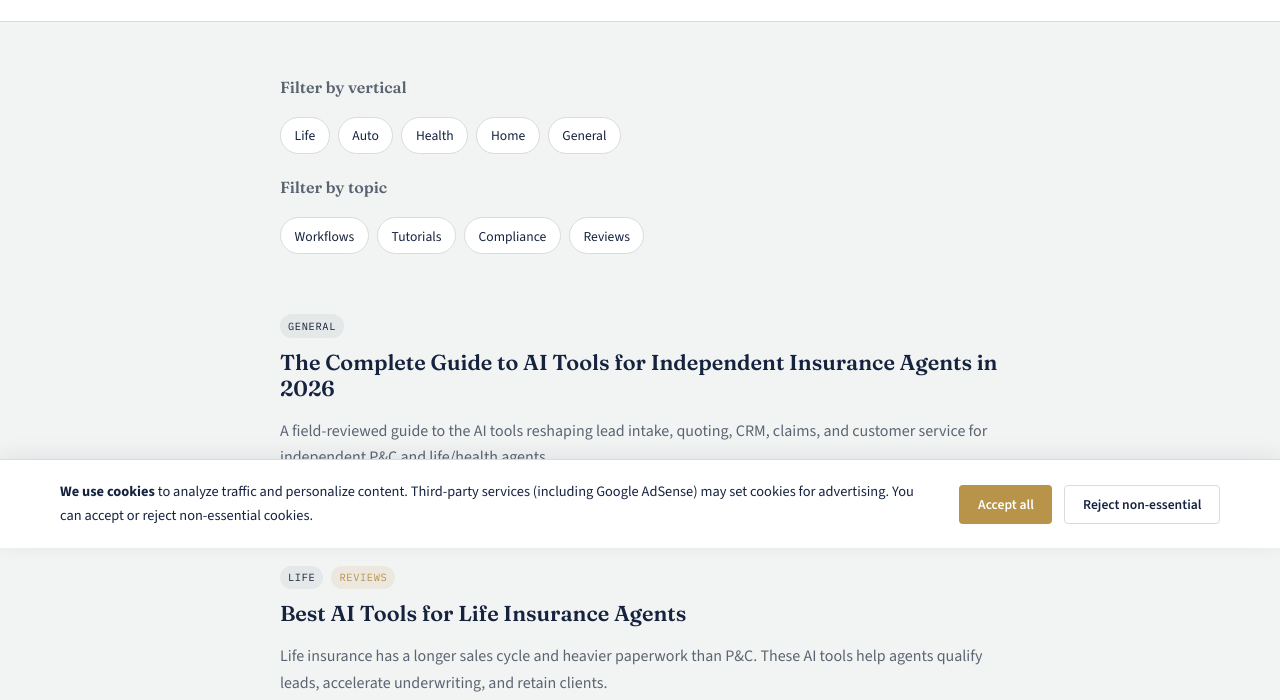
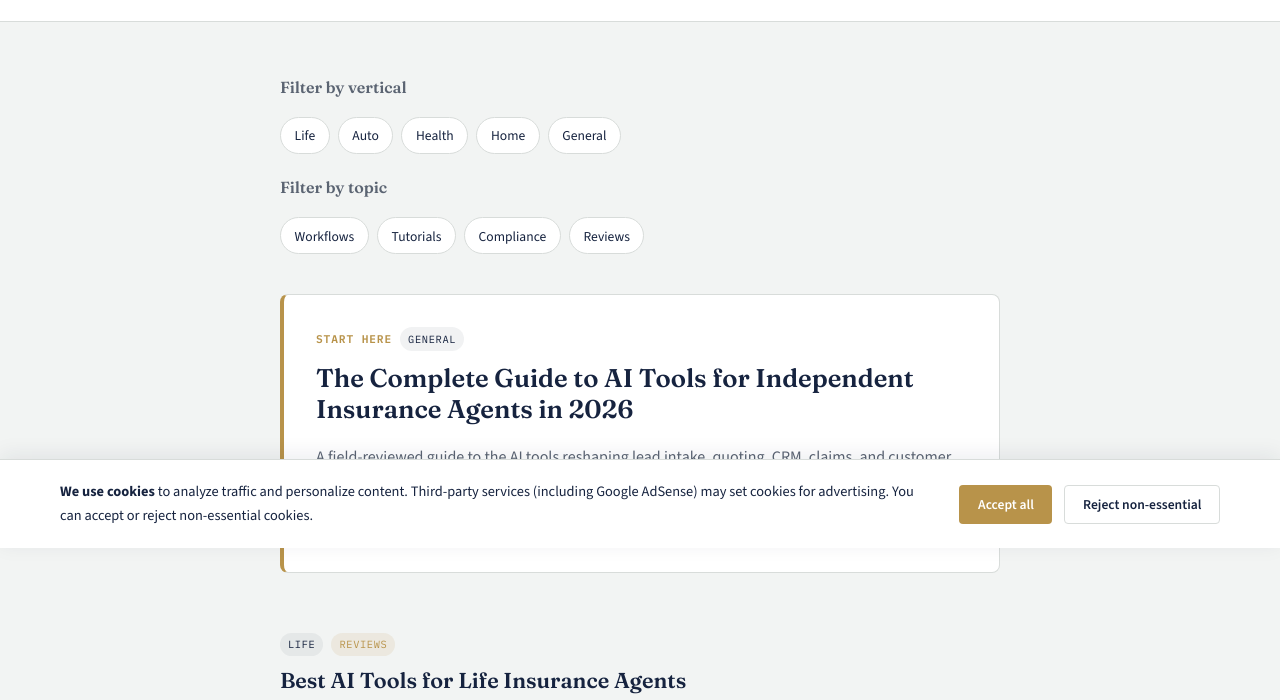
Before and after one commit to Arturo3579/TFG-MockAgent, an Astro site in the folder frontend/: page /articles in a window 1280 px wide. Shown: the part 252-952 px from the top of the page. Built offline with nearby package versions, Linux system fonts and the light colour scheme; Astro itself is replaced by a stand-in of ours.

Commit message:
feat: highlight pillar article and add reading time on /articles
- Install reading-time package.
- Render pillar guide as a 'Start here' featured card at the top of /articles.
- Add estimated reading time (cleaned MDX body / 200 WPM) to every article card.
- Strip markdown link/image URLs before counting to avoid inflated estimates.

```diff
--- a/frontend/package.json
+++ b/frontend/package.json
@@ -14,7 +14,8 @@
   "dependencies": {
     "@astrojs/mdx": "^7.0.8",
     "@astrojs/sitemap": "^3.7.3",
-    "astro": "^7.2.9"
+    "astro": "^7.2.9",
+    "reading-time": "^1.5.0"
   },
   "allowScripts": {
     "esbuild": true
--- a/frontend/src/pages/articles/index.astro
+++ b/frontend/src/pages/articles/index.astro
@@ -1,9 +1,24 @@
 ---
 import BaseLayout from '../../layouts/BaseLayout.astro';
+import { getCollection } from 'astro:content';
+import readingTime from 'reading-time';
 import { articles, getArticlesByVertical, getArticlesByTopic } from '../../lib/articles';
 
 const verticals = ['life', 'auto', 'health', 'home', 'general'];
 const topics = ['workflows', 'tutorials', 'compliance', 'reviews'];
+
+const contentEntries = await getCollection('articles');
+const readingTimes: Record<string, string> = {};
+contentEntries.forEach(entry => {
+  const cleaned = entry.body
+    .replace(/!\[([^\]]*)\]\([^)]+\)/g, '')
+    .replace(/\[([^\]]+)\]\([^)]+\)/g, '$1');
+  readingTimes[entry.id] = readingTime(cleaned).text;
+});
+
+const pillarSlug = 'ai-tools-for-independent-insurance-agents';
+const pillar = articles.find(a => a.slug === pillarSlug) || articles[0];
+const rest = articles.filter(a => a.slug !== pillar.slug);
 ---
 
 <BaseLayout
@@ -35,9 +50,27 @@ const topics = ['workflows', 'tutorials', 'compliance', 'reviews'];
     </div>
   </section>
 
+  <section class="pillar-section">
+    <div class="container container-narrow">
+      <div class="pillar-card">
+        <div class="pillar-meta">
+          <span class="start-here">Start here</span>
+          <span class="vertical-badge">{pillar.vertical}</span>
+          {pillar.topic && <span class="topic-badge">{pillar.topic}</span>}
+        </div>
+        <h2><a href={`/articles/${pillar.slug}`}>{pillar.title}</a></h2>
+        <p>{pillar.description}</p>
+        <div class="pillar-footer">
+          <a href={`/articles/${pillar.slug}`} class="read-link">Read the complete guide →</a>
+          <span class="read-time">{readingTimes[pillar.slug]}</span>
+        </div>
+      </div>
+    </div>
+  </section>
+
   <section class="articles-list">
     <div class="container container-narrow">
-      {articles.map(article => (
+      {rest.map(article => (
         <article class="list-item">
           <div class="list-meta">
             <span class="vertical-badge">{article.vertical}</span>
@@ -45,7 +78,10 @@ const topics = ['workflows', 'tutorials', 'compliance', 'reviews'];
           </div>
           <h2><a href={`/articles/${article.slug}`}>{article.title}</a></h2>
           <p>{article.description}</p>
-          <span class="list-date">Last reviewed {article.lastReviewed}</span>
+          <div class="list-footer">
+            <span class="list-date">Last reviewed {article.lastReviewed}</span>
+            <span class="read-time">{readingTimes[article.slug]}</span>
+          </div>
         </article>
       ))}
     </div>
@@ -102,6 +138,62 @@ const topics = ['workflows', 'tutorials', 'compliance', 'reviews'];
     background-color: rgba(184, 147, 74, 0.05);
   }
 
+  .pillar-section {
+    padding: 1.5rem 0 1rem;
+  }
+
+  .pillar-card {
+    background-color: var(--white);
+    border: 1px solid var(--border-light);
+    border-left: 4px solid var(--brass);
+    border-radius: var(--radius-md);
+    padding: 2rem;
+  }
+
+  .pillar-meta {
+    display: flex;
+    gap: 0.75rem;
+    align-items: center;
+    margin-bottom: 0.75rem;
+  }
+
+  .start-here {
+    font-family: var(--font-mono);
+    font-size: 0.7rem;
+    text-transform: uppercase;
+    letter-spacing: 0.08em;
+    color: var(--brass);
+    font-weight: 600;
+  }
+
+  .pillar-card h2 {
+    border: none;
+    margin: 0 0 0.75rem;
+    font-size: 1.6rem;
+  }
+
+  .pillar-card h2 a {
+    color: var(--ink-navy);
+    text-decoration: none;
+  }
+
+  .pillar-card p {
+    color: var(--slate-gray);
+    margin-bottom: 1rem;
+  }
+
+  .pillar-footer {
+    display: flex;
+    align-items: center;
+    justify-content: space-between;
+    flex-wrap: wrap;
+    gap: 0.75rem;
+  }
+
+  .read-link {
+    font-weight: 600;
+  }
+
   .articles-list {
     padding: 1rem 0 4rem;
   }
@@ -115,7 +207,8 @@ const topics = ['workflows', 'tutorials', 'compliance', 'reviews'];
     border-bottom: none;
   }
 
-  .list-meta {
+  .list-meta,
+  .pillar-meta {
     display: flex;
     gap: 0.5rem;
     margin-bottom: 0.75rem;
@@ -157,7 +250,16 @@ const topics = ['workflows', 'tutorials', 'compliance', 'reviews'];
     margin-bottom: 0.75rem;
   }
 
-  .list-date {
+  .list-footer {
+    display: flex;
+    align-items: center;
+    justify-content: space-between;
+    flex-wrap: wrap;
+    gap: 0.75rem;
+  }
+
+  .list-date,
+  .read-time {
     font-size: 0.8rem;
     color: var(--text-muted);
     font-family: var(--font-mono);
```
Also changed, not shown: 1 other file.
